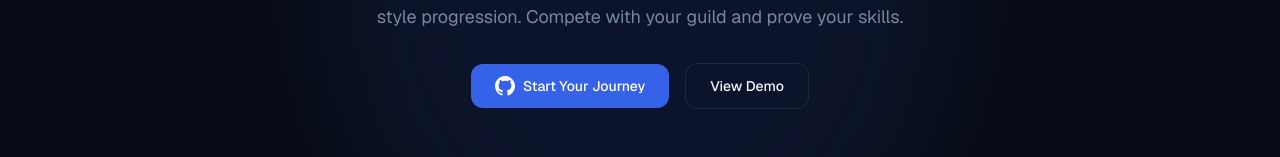
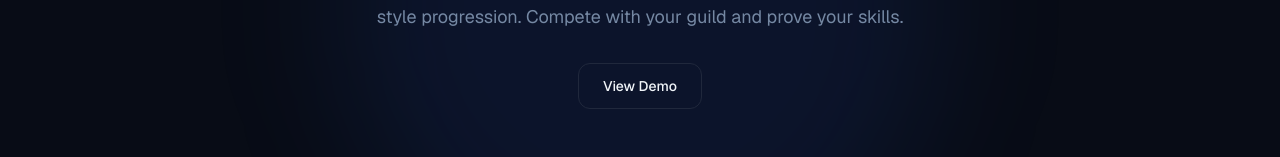
Before and after one commit to iamCoderMohit/level-up, a Next.js app in the folder frontend/: page / in a window 1280 px wide. Shown: the part 416-573 px from the top of the page. Built offline with nearby package versions, Linux system fonts and the light colour scheme; no server answers.

Commit message:
frontend fix 0.1

```diff
--- a/frontend/components/landing/hero-section.tsx
+++ b/frontend/components/landing/hero-section.tsx
@@ -1,6 +1,7 @@
 "use client"
 
 import { XPProgressBar } from "@/components/xp-progress-bar"
+import { useAuthStore } from "@/store/authStore";
 import Link from "next/link"
 import { useState } from "react";
 
@@ -10,6 +11,8 @@ export function HeroSection() {
     setLoading(true);
     window.location.href = `${process.env.NEXT_PUBLIC_BACKEND_URL}/auth/github`;
   }
+
+  const user = useAuthStore((state) => state.user)
   return (
     <section className="relative overflow-hidden py-16 lg:py-28">
       {/* Background glow effect */}
@@ -37,7 +40,7 @@ export function HeroSection() {
         </p>
 
         <div className="flex flex-col sm:flex-row items-center justify-center gap-4 mb-12">
-          <button
+          {user && <button
             onClick={handleGithub}
             className="flex items-center gap-2 bg-primary text-primary-foreground px-6 py-3 rounded-lg font-medium hover:bg-primary/90 transition-colors text-sm"
           >
@@ -45,7 +48,7 @@ export function HeroSection() {
               <path d="M12 0c-6.626 0-12 5.373-12 12 0 5.302 3.438 9.8 8.207 11.387.599.111.793-.261.793-.577v-2.234c-3.338.726-4.033-1.416-4.033-1.416-.546-1.387-1.333-1.756-1.333-1.756-1.089-.745.083-.729.083-.729 1.205.084 1.839 1.237 1.839 1.237 1.07 1.834 2.807 1.304 3.492.997.107-.775.418-1.305.762-1.604-2.665-.305-5.467-1.334-5.467-5.931 0-1.311.469-2.381 1.236-3.221-.124-.303-.535-1.524.117-3.176 0 0 1.008-.322 3.301 1.23.957-.266 1.983-.399 3.003-.404 1.02.005 2.047.138 3.006.404 2.291-1.552 3.297-1.23 3.297-1.23.653 1.653.242 2.874.118 3.176.77.84 1.235 1.911 1.235 3.221 0 4.609-2.807 5.624-5.479 5.921.43.372.823 1.102.823 2.222v3.293c0 .319.192.694.801.576 4.765-1.589 8.199-6.086 8.199-11.386 0-6.627-5.373-12-12-12z" />
             </svg>
             {loading ? "redirecting" : "Start Your Journey"}
-          </button>
+          </button>}
           <Link
             href="/paths"
             className="px-6 py-3 rounded-lg font-medium text-foreground border border-border hover:bg-secondary transition-colors text-sm"
```
